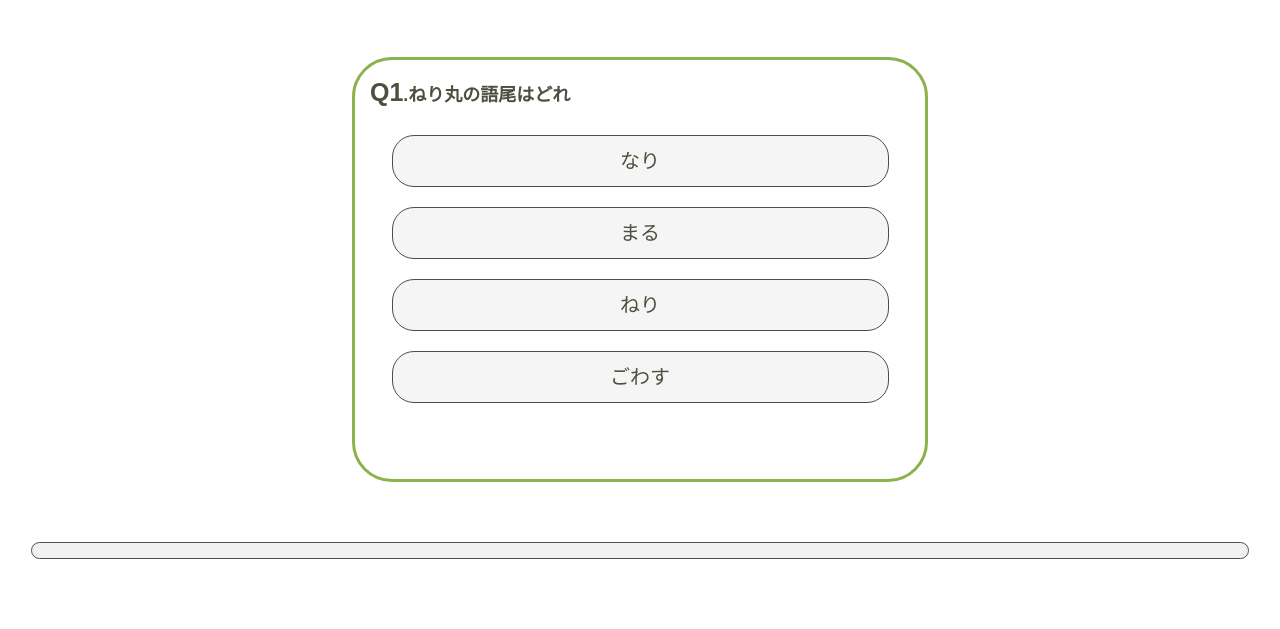
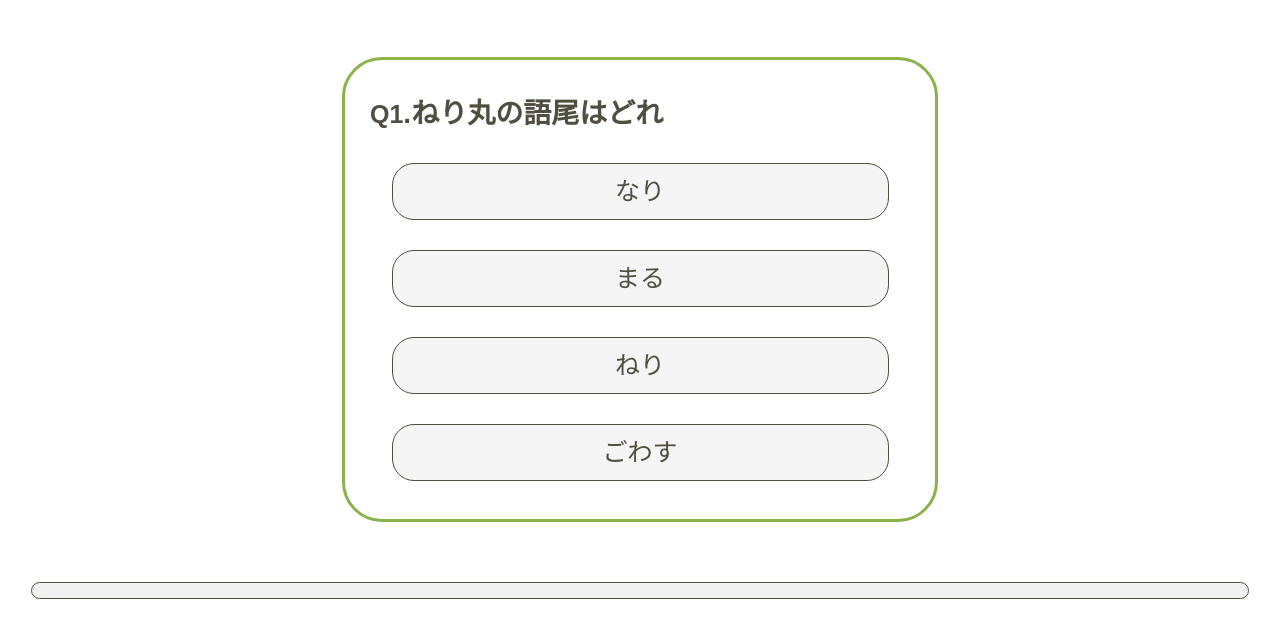
Before and after one commit to senawara/original-web-site, a plain HTML site: page exam.html in a window 1280 px wide. Shown: the part 174-803 px from the top of the page. Drawn offline with nearby package versions, Linux system fonts and the light colour scheme; a web font is replaced by a local one.

Commit message:
complete

```diff
--- a/assets/css/exam.css
+++ b/assets/css/exam.css
@@ -1,10 +1,6 @@
-*{
-    margin: 0;
-    padding: 0;
-}
 main{
     overflow: hidden;
-    height: 85vh;
+    height: 75vh;
     display: flex;
     flex-direction: column;
     align-items: center;
@@ -12,6 +8,11 @@ main{
     box-sizing: border-box;
 }
 
+#examination{
+    margin: 0;
+    padding: 0;
+
+}
 main>h1{
     font-size: 30px;
 }
@@ -30,7 +31,7 @@ main>h1{
 
     /* 問題のスライドショー */
     display:none;
-    width: 75%;
+    width: 65%;
     padding: 0px 10px;
     border: 3px solid #8CB24C;
     border-radius: 40px;
@@ -59,11 +60,11 @@ main>h1{
     align-items: center;
 }
 .option,#end-exam{
-    margin: 10px 0px;
+    margin: 8px 0px;
     font-family: 'MyCustomFont';
     width: 90%;
-    height: 50px;
-    font-size: 20px;
+    height: 40px;
+    font-size: 18px;
     border-radius: 22px;
     color:#504E40;
     border: 1px solid #504E40;
@@ -153,3 +154,23 @@ main>h1{
 
     background-color: #8CB24C;
 }
+
+
+
+
+@media (min-width:800px) {
+    main{
+        height: 90vh;
+    }
+    .option{
+        margin: 15px;
+        height: 55px;
+        font-size: 25px;
+    }
+    .questions{
+        padding: 20px;
+    }
+    .questions h1{
+        font-size: 28px;
+    }
+}
--- a/assets/css/grid.css
+++ b/assets/css/grid.css
@@ -103,4 +103,5 @@
         background-color: white;
         color: #504E40;
     }
+
 }
```
